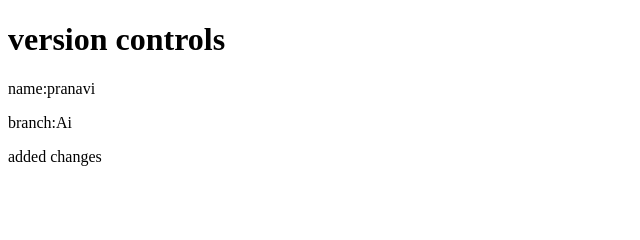
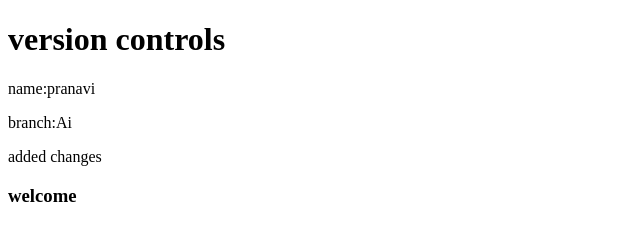
Before and after one commit to pranavika-bestha/Q_2, a plain HTML site: page index.html in a window 1280 px wide. Shown: the full height of the page, 0-640 px from the left. Drawn offline with Linux system fonts and the light colour scheme.

Commit message:
changes added

```diff
--- a/index.html
+++ b/index.html
@@ -10,5 +10,6 @@
       <p>name:pranavi</p>
       <p>branch:Ai</p>
       <p>added changes</p>
+      <h3>welcome</h3>
 </body>
 </html>
```
